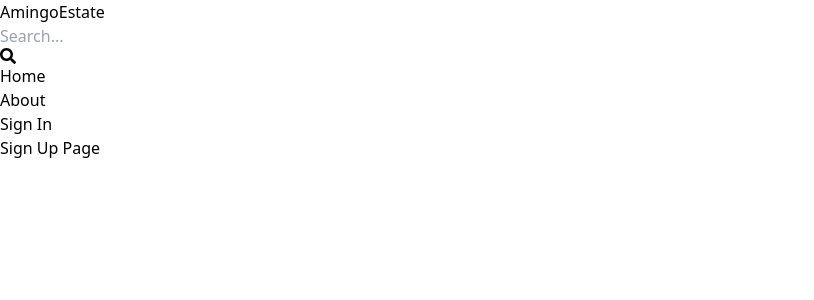
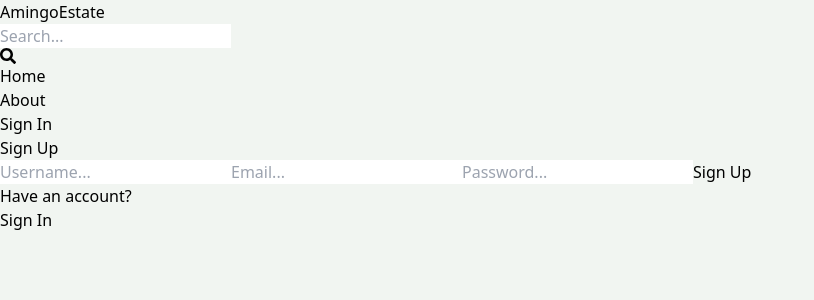
Before and after one commit to Denis-Omingo/real-estate-listing, a React (Vite) app in the folder client/: page /sign-up in a window 1280 px wide. Shown: the top 300 px of the page, without its empty margins (0-814 px from the left). Built offline with nearby package versions, Linux system fonts and the light colour scheme.

Commit message:
Complete Sign Up Page

```diff
--- a/client/src/components/Header.jsx
+++ b/client/src/components/Header.jsx
@@ -23,7 +23,7 @@ function Header() {
           <ul className='flex gap-4'>
             <Link to="/"><li className='hidden sm:inline text-slate-700 hover:underline'>Home</li></Link>
            <Link to="/about"> <li className='hidden sm:inline text-slate-700 hover:underline'>About</li></Link>
-            <Link to="/sign-in"><li className='hidden sm:inline text-slate-700 hover:underline'>Sign In</li></Link>
+            <Link to="/sign-in"><li className=' text-slate-700 hover:underline'>Sign In</li></Link>
           </ul>
         </div>
 
--- a/client/src/index.css
+++ b/client/src/index.css
@@ -1,3 +1,7 @@
 @tailwind base;
 @tailwind components;
 @tailwind utilities;
+
+body{
+    background-color:rgb(241,245,241);
+}
--- a/client/src/pages/Signup.jsx
+++ b/client/src/pages/Signup.jsx
@@ -1,11 +1,22 @@
 import React from 'react'
+import { Link } from 'react-router-dom'
 
-const Signup = () => {
+export default function Signup() {
   return (
-    <div>
-      Sign Up Page
+    <div className='p-3 max-w-lg mx-auto'>
+      <h1 className='text-3xl text-center font-semibold my-7'>Sign Up</h1>
+      <form className=' flex flex-col gap-4 '>
+        <input type="text" placeholder='Username...' className='border p-3 rounded-lg' id='username' />
+        <input type="text" placeholder='Email...' className='border p-3 rounded-lg' id='email' />
+        <input type="text" placeholder='Password...' className='border p-3 rounded-lg' id='password' />
+        <button className='bg-slate-700 text-white p-3 rounded-lg uppercase hover:opacity-95 disabled:opacity-80'>Sign Up</button>
+      </form>
+      <div className='flex gap-2 mt-5'>
+      <p>Have an account?</p>
+          <Link to={'/sign-in'}>
+              <span className='text-blue-700'>Sign In</span>
+          </Link>
+        </div>
     </div>
   )
 }
-
-export default Signup
```
